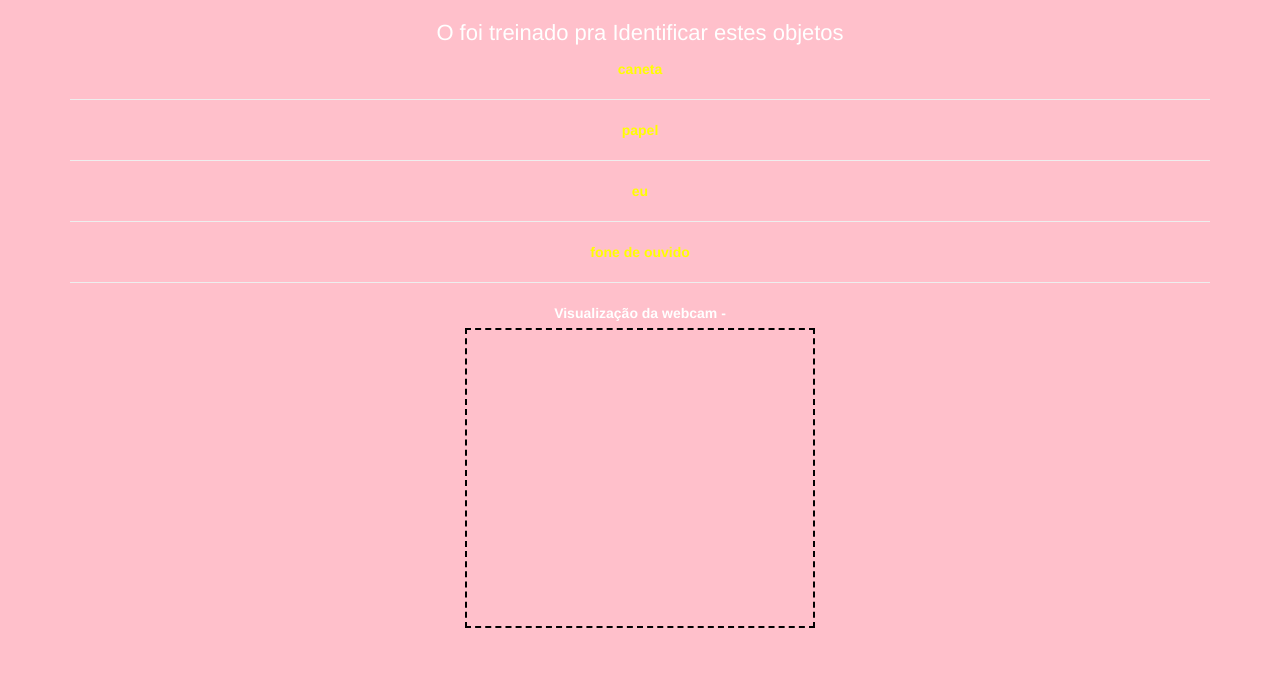
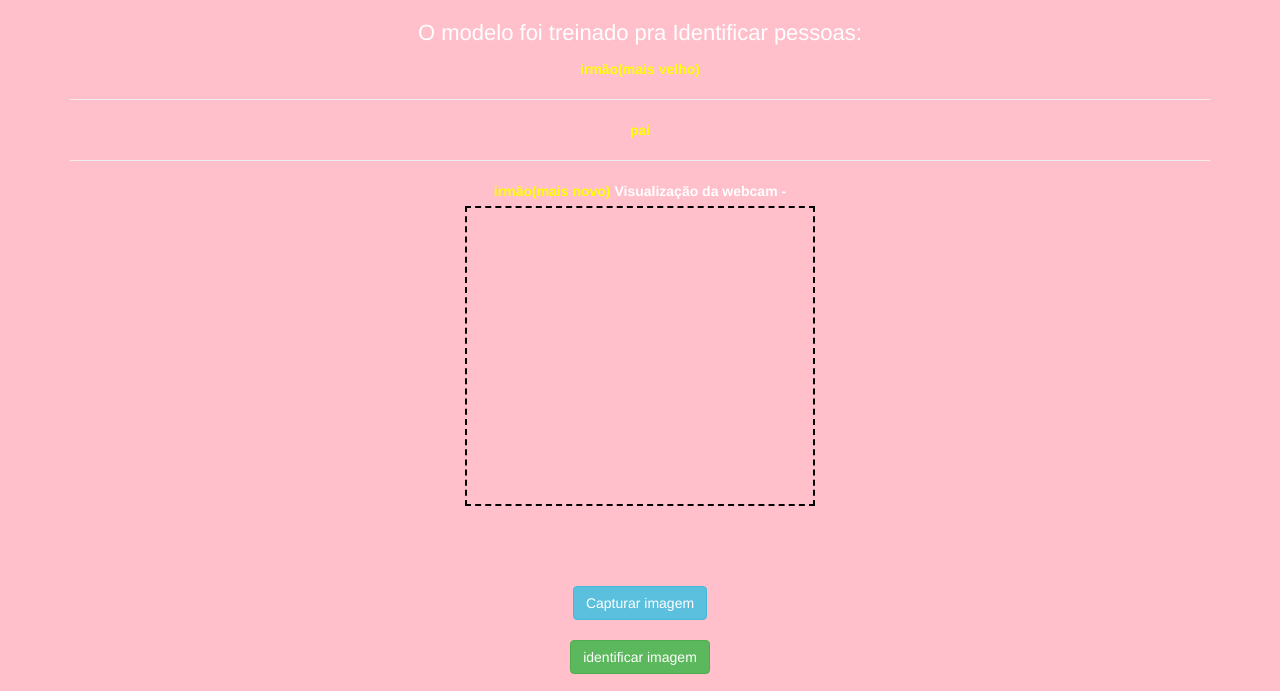
Before and after one commit to luizantonioo/112, a plain HTML site: page index.html in a window 1280 px wide. Shown: the part 68-759 px from the top of the page. Drawn offline with nearby package versions, Linux system fonts and the light colour scheme; a script that the page names is missing.

Commit message:
Add files via upload

```diff
--- a/index.html
+++ b/index.html
@@ -19,16 +19,13 @@
       <center>
         <h3 class="btn btn-default heading">Identificador de Imagens</h3>
         <br><br>
-        <p style="font-size: 22px;">O foi treinado pra Identificar estes objetos</p>
+        <p style="font-size: 22px;">O  modelo foi treinado pra Identificar pessoas:</p>
         <b class="nameOfObjects">
-caneta
+irmão(mais velho)
 <hr>
-papel
+pai
 <hr>
-eu
-<hr>
-fone de ouvido
-<hr>
+irmão(mais novo)
         </b>
 
         <label>Visualização da webcam - </label>
--- a/main.js
+++ b/main.js
@@ -15,7 +15,7 @@ document.getElementById("result").innerHTML = '<img id="captured_image" src=" '
 }
 
 console.log('ml5.version: ',ml5.version);
-classifier = ml5.imageClassifier('https://storage.googleapis.com/tm-model/uw_Cbfft7/model.json', modelLoaded);
+classifier = ml5.imageClassifier('https://teachablemachine.withgoogle.com/models/6N2TqlawC/model.json', modelLoaded);
 function modelLoaded(){
   console.log('Modelo Carregado');
 }
```
Also changed, not shown: 1 other file.
